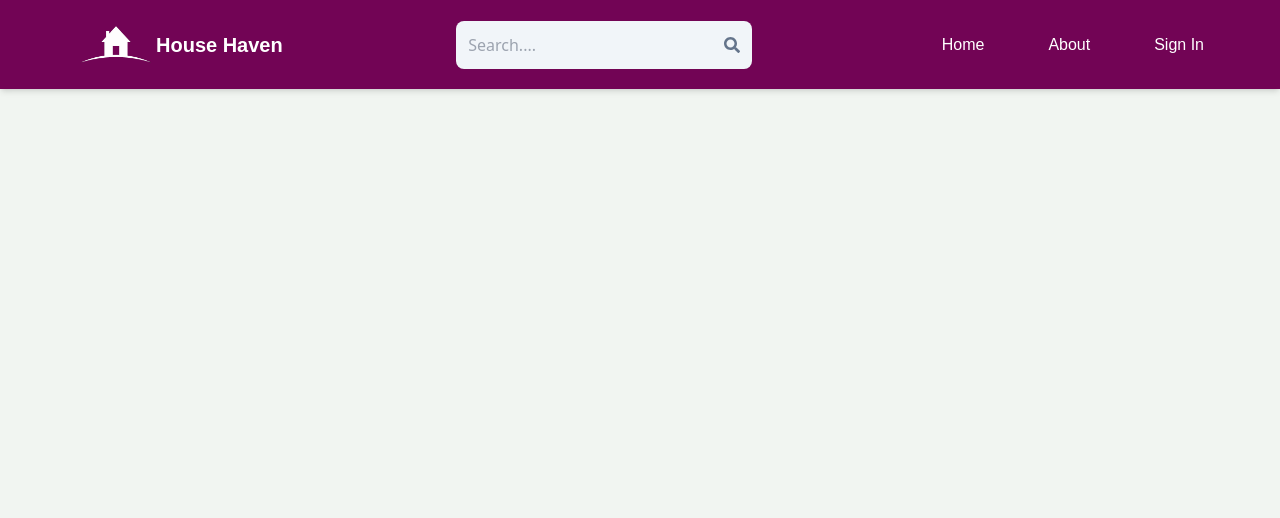
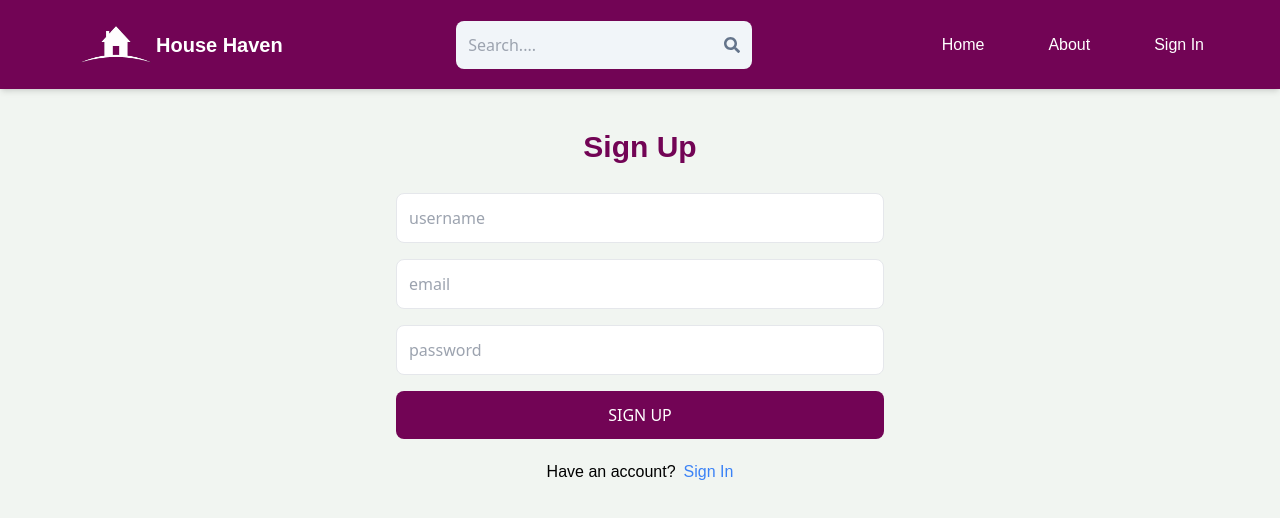
Before and after one commit to rafiaMaham/HouseHaven, a React (Vite) app in the folder client/: page /signup in a window 1280 px wide. Shown: the top 518 px of the page. Built offline with nearby package versions, Linux system fonts and the light colour scheme.

Commit message:
signup functionality

```diff
--- a/client/src/App.jsx
+++ b/client/src/App.jsx
@@ -13,7 +13,7 @@
       <Routes>
         <Route path="/" element={<Home />} />
         <Route path="/sign-in" element={<SignIn />} />
-        <Route path="/sign-up" element={<SignUp />} />
+        <Route path="/signup" element={<SignUp />} />
         <Route path="/profile" element={<Profile />} />
         <Route path="/about" element={<About />} />
         <Route path="/" element={<Home />} />
--- a/client/src/pages/SignUp.jsx
+++ b/client/src/pages/SignUp.jsx
@@ -1,32 +1,81 @@
-import { Link } from "react-router-dom";
+import { useState } from "react";
+import { Link, useNavigate } from "react-router-dom";
 
 const SignUp = () => {
+  const [formData, setFormData] = useState({});
+  const [error, setError] = useState(null);
+  const [loading, setLoading] = useState(false);
+
+  const navigate = useNavigate();
+
+  const handleChange = (e) => {
+    setFormData({
+      ...formData,
+      [e.target.id]: e.target.value,
+    });
+  };
+
+  // console.log(formData);
+
+  const handleSubmit = async (e) => {
+    try {
+      e.preventDefault();
+      setLoading(true);
+      const res = await fetch("/api/auth/signup", {
+        method: "POST",
+        headers: {
+          "Content-Type": "application/json",
+        },
+        body: JSON.stringify(formData),
+      });
+      const data = await res.json();
+      if (data.success === false) {
+        console.log(data);
+        setError(data.message);
+        setLoading(false);
+        setError(null);
+        navigate("/sign-in");
+        return;
+      }
+      setLoading(false);
+    } catch (error) {
+      setLoading(false);
+      setError(error.message);
+    }
+  };
+
   return (
     <div className="p-3 max-w-lg mx-auto ">
-      <h1 className="text-3xl text-center font-semibold font-montserrat my-7 text-maroon4441  ">
+      <h1 className="text-3xl text-center font-semibold font-montserrat my-7 text-maroon ">
         Sign Up
       </h1>
-      <form className="flex flex-col gap-4 ">
+      <form className="flex flex-col gap-4" onSubmit={handleSubmit}>
         <input
           type="text"
           placeholder="username"
           className="border p-3 rounded-lg "
           id="username"
+          onChange={handleChange}
         />
         <input
           type="email"
           placeholder="email"
           className="border p-3 rounded-lg"
           id="email"
+          onChange={handleChange}
         />
         <input
           type="password"
           placeholder="password"
           className="border p-3 rounded-lg"
           id="password"
+          onChange={handleChange}
         />
-        <button className="bg-maroon text-white font-montsrrat p-3  rounded-lg uppercase hover:opacity-95 disabled:opacity-80">
-          Sign Up
+        <button
+          disabled={loading}
+          className="bg-maroon text-white font-montsrrat p-3  rounded-lg uppercase hover:opacity-95 disabled:opacity-80"
+        >
+          {loading ? "Loading..." : "Sign Up"}
         </button>
       </form>
       <div className="mt-5 flex gap-2 items-center justify-center">
@@ -35,6 +84,7 @@
           <span className="text-blue-500  font-montserrat">Sign In </span>
         </Link>
       </div>
+      {error && <p className="text-red-500 mt-5">{error}</p>}
     </div>
   );
 };
--- a/client/vite.config.js
+++ b/client/vite.config.js
@@ -1,7 +1,15 @@
-import { defineConfig } from 'vite'
-import react from '@vitejs/plugin-react-swc'
+import { defineConfig } from "vite";
+import react from "@vitejs/plugin-react-swc";
 
 // https://vitejs.dev/config/
 export default defineConfig({
+  server: {
+    proxy: {
+      "/api": {
+        target: "http://localhost:3000",
+        secure: false,
+      },
+    },
+  },
   plugins: [react()],
-})
+});
```
